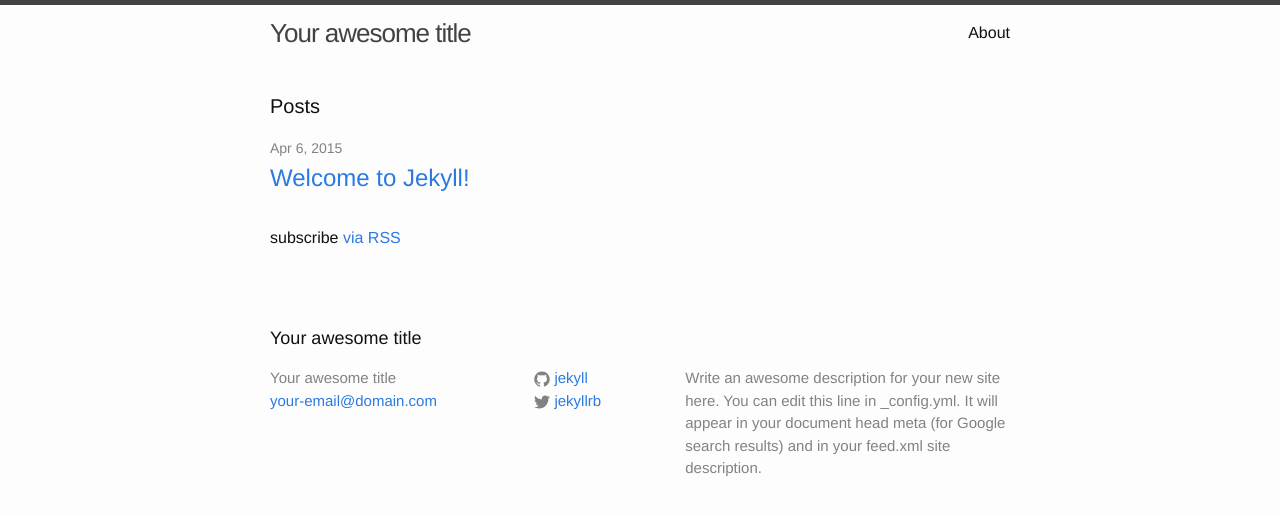
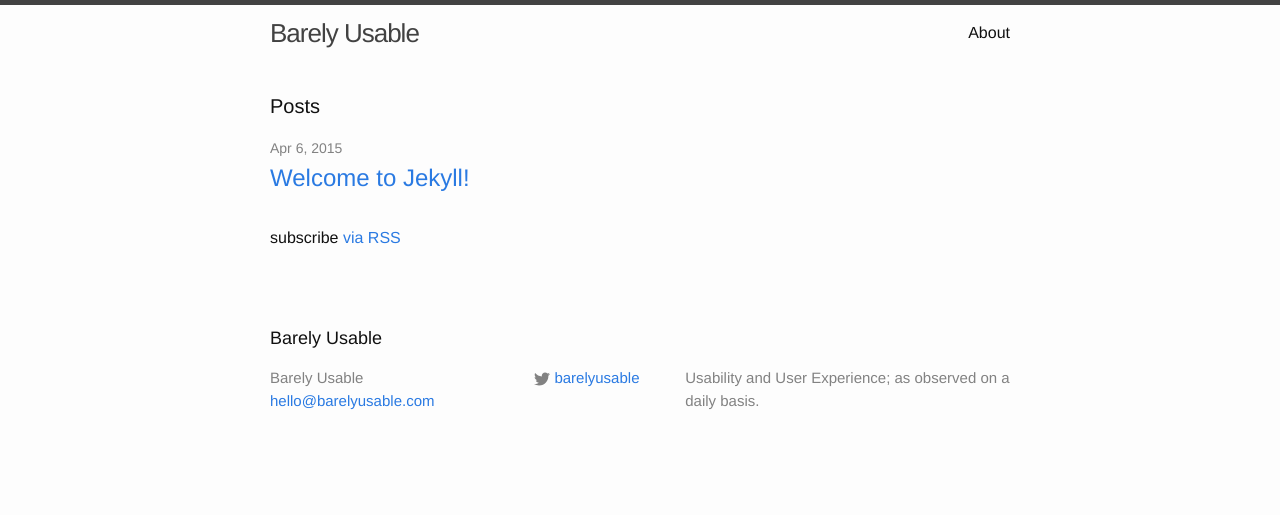
Before and after one commit to wkoszek/barelyusable, a Jekyll site: the page built from barelyusable/index.html, in a window 1280 px wide. Shown: the top 515 px of the page. Built offline with Jekyll 4.4.1, drawn with Linux system fonts in a browser that asks for light colours.

Commit message:
Bring improved configuration.
Still need to figure out what the catchy title would be.

```diff
--- a/barelyusable/_config.yml
+++ b/barelyusable/_config.yml
@@ -1,14 +1,12 @@
 # Site settings
-title: Your awesome title
-email: your-email@domain.com
+title: Barely Usable
+email: hello@barelyusable.com
 description: > # this means to ignore newlines until "baseurl:"
-  Write an awesome description for your new site here. You can edit this
-  line in _config.yml. It will appear in your document head meta (for
-  Google search results) and in your feed.xml site description.
+  Usability and User Experience; as observed on a daily basis.
 baseurl: "" # the subpath of your site, e.g. /blog/
-url: "http://yourdomain.com" # the base hostname & protocol for your site
-twitter_username: jekyllrb
-github_username:  jekyll
+url: "http://barelyusable.com" # the base hostname & protocol for your site
+twitter_username: barelyusable
+#github_username:
 
 # Build settings
 markdown: kramdown
```
